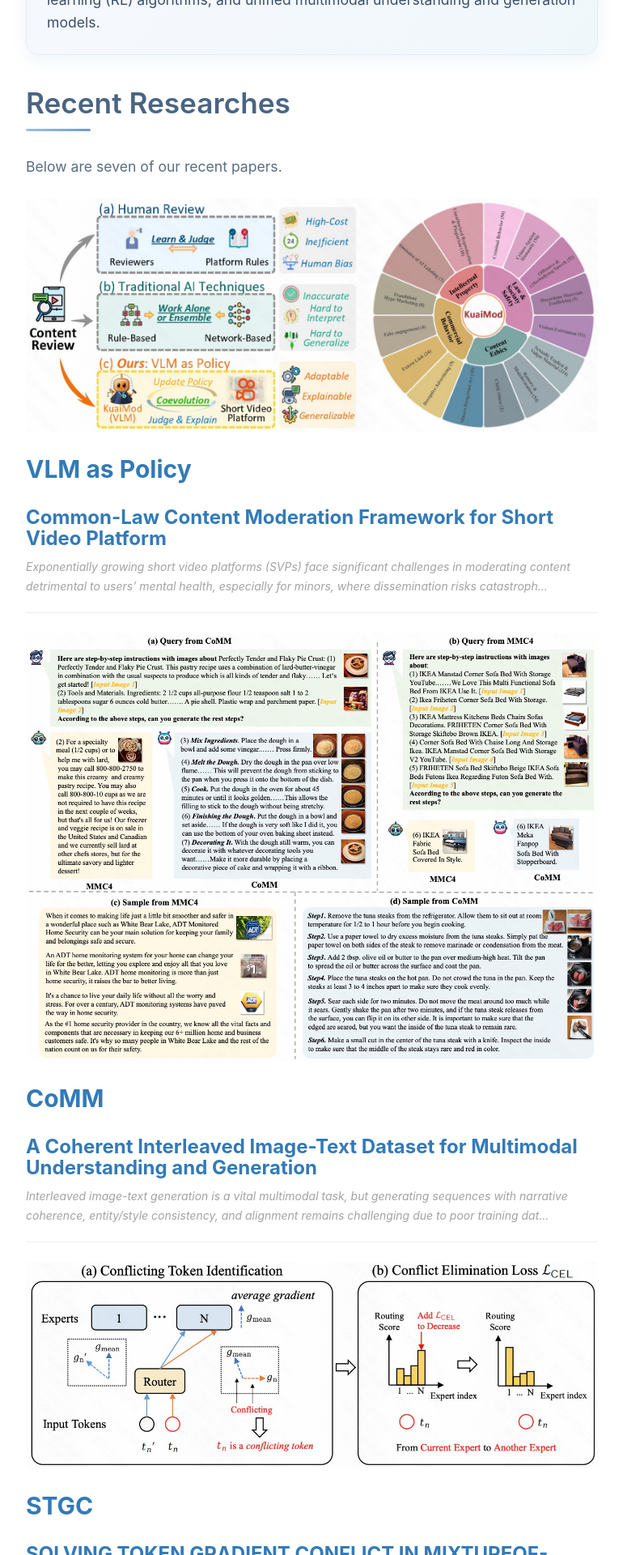
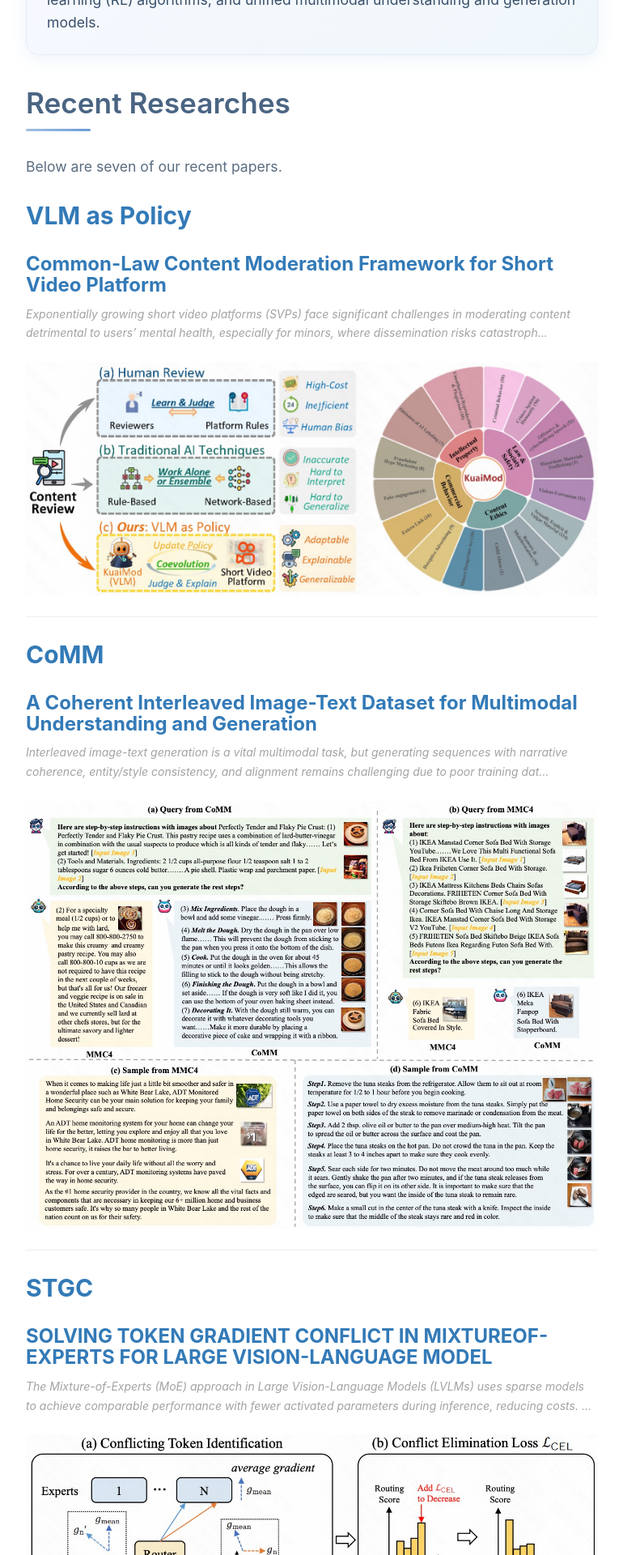
Before and after one commit to Kwai-Keye/kwai-keye.github.io, a Jekyll site: the page built from index.html, in a window 1280 px wide. Shown: the part 767-2687 px from the top of the page at 81% size, without its empty margins (233-1003 px from the left). Built offline with Jekyll 4.4.1, drawn with Linux system fonts in a browser that asks for light colours; nearby versions of some CDN libraries; the list of posts is cut into pages by our own code; comment, search, counter and statistics services are not loaded.

Commit message:
Update index.html

```diff
--- a/index.html
+++ b/index.html
@@ -63,14 +63,7 @@
 
 {% for post in paginator.posts %}
 <div class="post-preview-container">
-    <!-- 左侧图片区域 -->
-    <div class="post-preview-image">
-        <a href="{{ post.arxiv }}">
-            <img src="{{ post.img | prepend: site.baseurl }}" alt="{{ post.title }}">
-        </a>
-    </div>
 
-    <!-- 右侧内容区域 -->
     <div class="post-preview-content">
         <a href="{{ post.arxiv }}" class="post-preview-link">
             <div class="post-preview">
@@ -94,6 +87,12 @@
 <!--         <p class="post-meta">
             Posted by {% if post.author %}{{ post.author }}{% else %}{{ site.title }}{% endif %} on {{ post.date | date: "%B %-d, %Y" }}
         </p> -->
+    </div>
+
+  <div class="post-preview-image">
+        <a href="{{ post.arxiv }}">
+            <img src="{{ post.img | prepend: site.baseurl }}" alt="{{ post.title }}">
+        </a>
     </div>
 </div>
 <hr>
```
